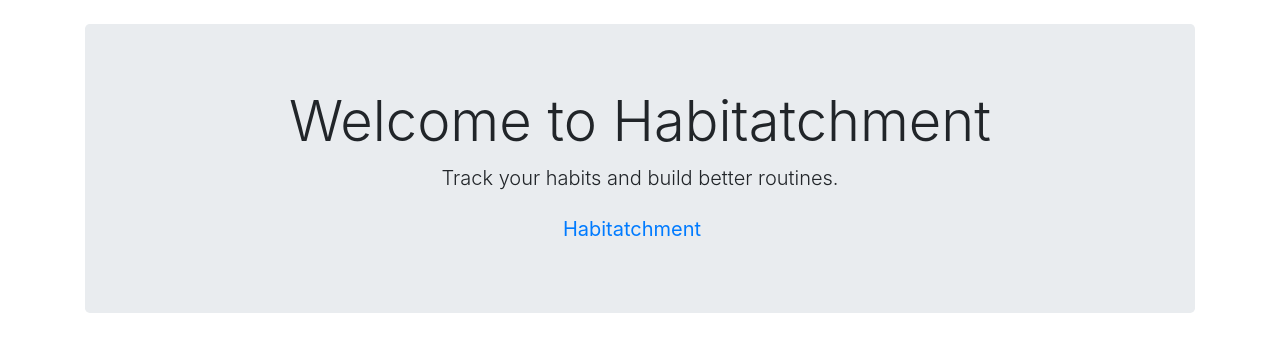
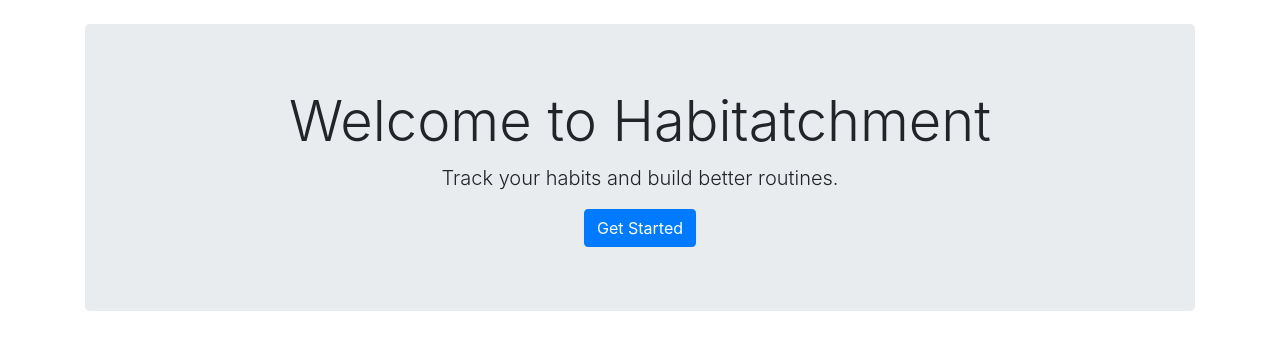
Before and after one commit to Isa1sol/habitatchment, a Flask app: page / in a window 1280 px wide. Shown: the part 56-408 px from the top of the page. Run offline with Flask 3, Linux system fonts and the light colour scheme; some libraries are stand-ins or nearby versions.

Commit message:
Fix incorrect url_for usage in index.html

```diff
--- a/app/templates/index.html
+++ b/app/templates/index.html
@@ -4,6 +4,6 @@
 <div class="jumbotron text-center">
     <h1 class="display-4">Welcome to Habitatchment</h1>
     <p class="lead">Track your habits and build better routines.</p>
-    <a class="navbar-brand" href="{{ url_for('main.index') }}">Habitatchment</a>
+    <a class="btn btn-primary" href="{{ url_for('main.home') }}">Get Started</a>
 </div>
 {% endblock %}
```
